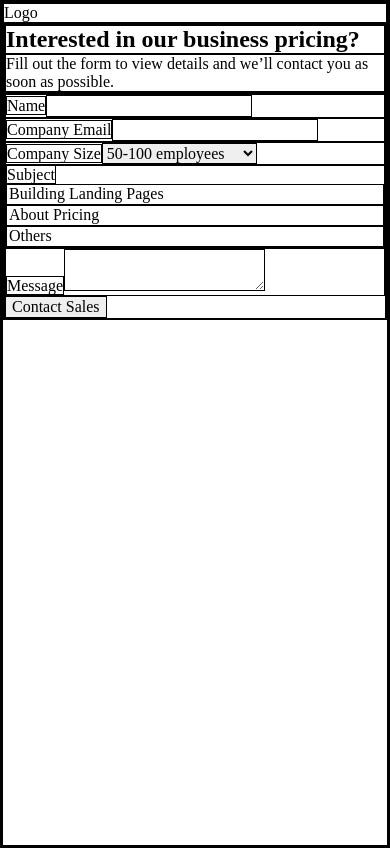
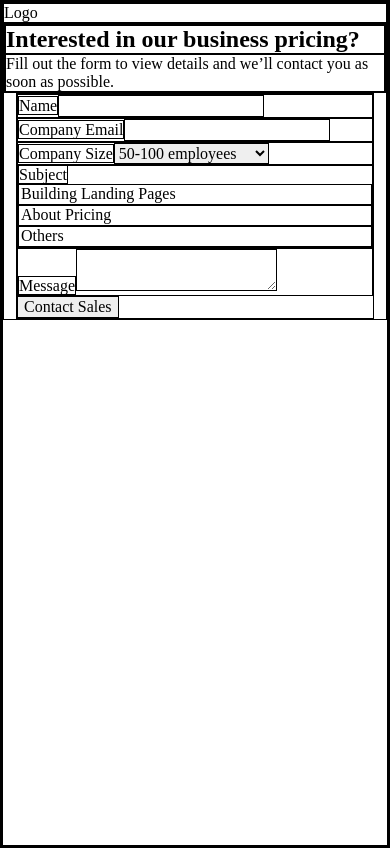
Before and after one commit to Nimus-oes/react-contact-form-kr, a React (Vite) app: page / in a window 390 px wide. Built offline with nearby package versions, Linux system fonts and the light colour scheme.

Commit message:
implement responsive form width

```diff
--- a/src/App.css
+++ b/src/App.css
@@ -1,3 +1,13 @@
 #root {
   min-height: 100vh;
 }
+
+.main-content {
+  display: flex;
+  flex-direction: column;
+  align-items: center;
+}
+
+.form {
+  width: min(810px, calc(100% - 24px));
+}
--- a/src/App.jsx
+++ b/src/App.jsx
@@ -5,7 +5,7 @@ function App() {
   return (
     <>
       <header>Logo</header>
-      <main>
+      <main className="main-content">
         <section>
           <h1>Interested in our business pricing?</h1>
           <p>
--- a/src/components/ContactForm.jsx
+++ b/src/components/ContactForm.jsx
@@ -1,6 +1,6 @@
 function ContactForm() {
   return (
-    <form action="">
+    <form action="" className="form">
       <div>
         <label htmlFor="">Name</label>
         <input type="text" />
```
